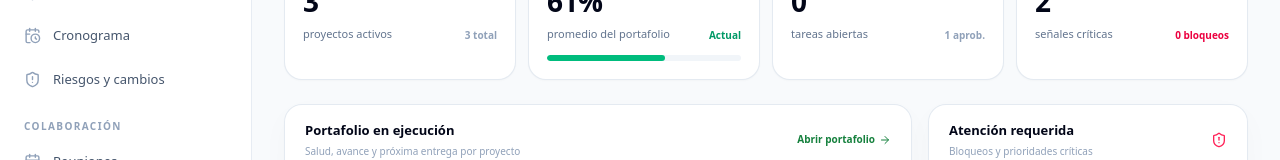
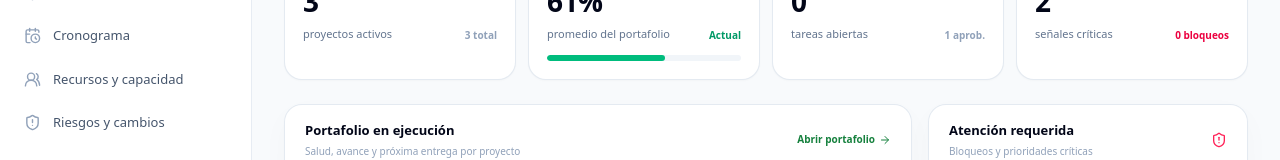
Before and after one commit to willyuceda10-alt/Nexus, a React (Vite) app: page / in a window 1280 px wide. Shown: the part 308-468 px from the top of the page. Built offline with nearby package versions, Linux system fonts and the light colour scheme; no server answers.

Commit message:
feat: add resources to planning navigation

```diff
--- a/src/components/layout/Sidebar.tsx
+++ b/src/components/layout/Sidebar.tsx
@@ -11,6 +11,7 @@ import {
   Layers3,
   Settings2,
   ShieldAlert,
+  UsersRound,
 } from 'lucide-react';
 import { useNexus } from '../../context/NexusContext';
 import { BRAND } from '../../config/brand';
@@ -45,6 +46,7 @@ export const Sidebar: React.FC = () => {
     { id: 'projects', label: 'Proyectos', icon: FolderKanban },
     { id: 'portfolios', label: 'Portafolios', icon: Layers3 },
     { id: 'timeline', label: 'Cronograma', icon: CalendarClock },
+    { id: 'resources', label: 'Recursos y capacidad', icon: UsersRound },
     { id: 'governance', label: 'Riesgos y cambios', icon: ShieldAlert },
   ];
 
```
